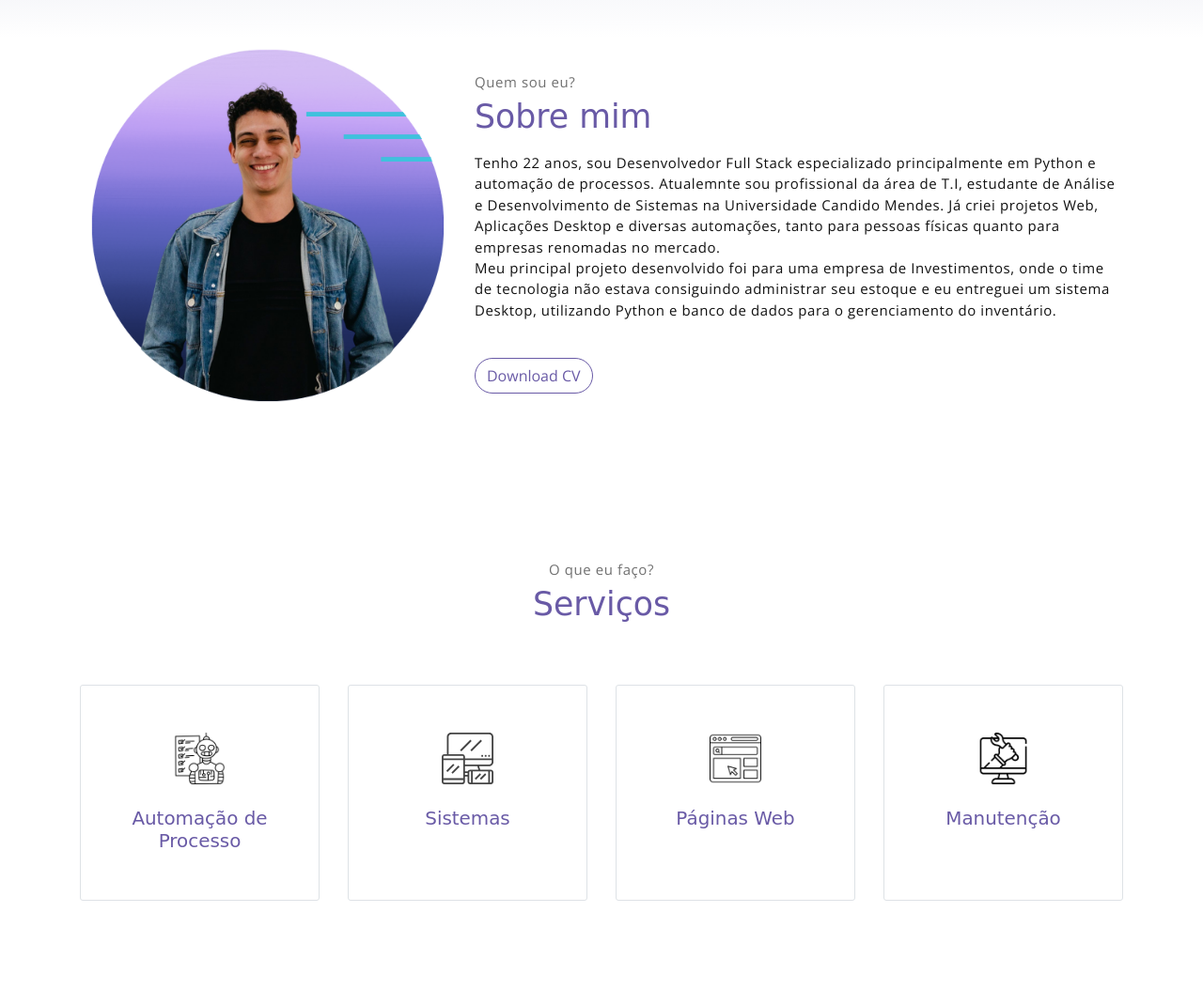
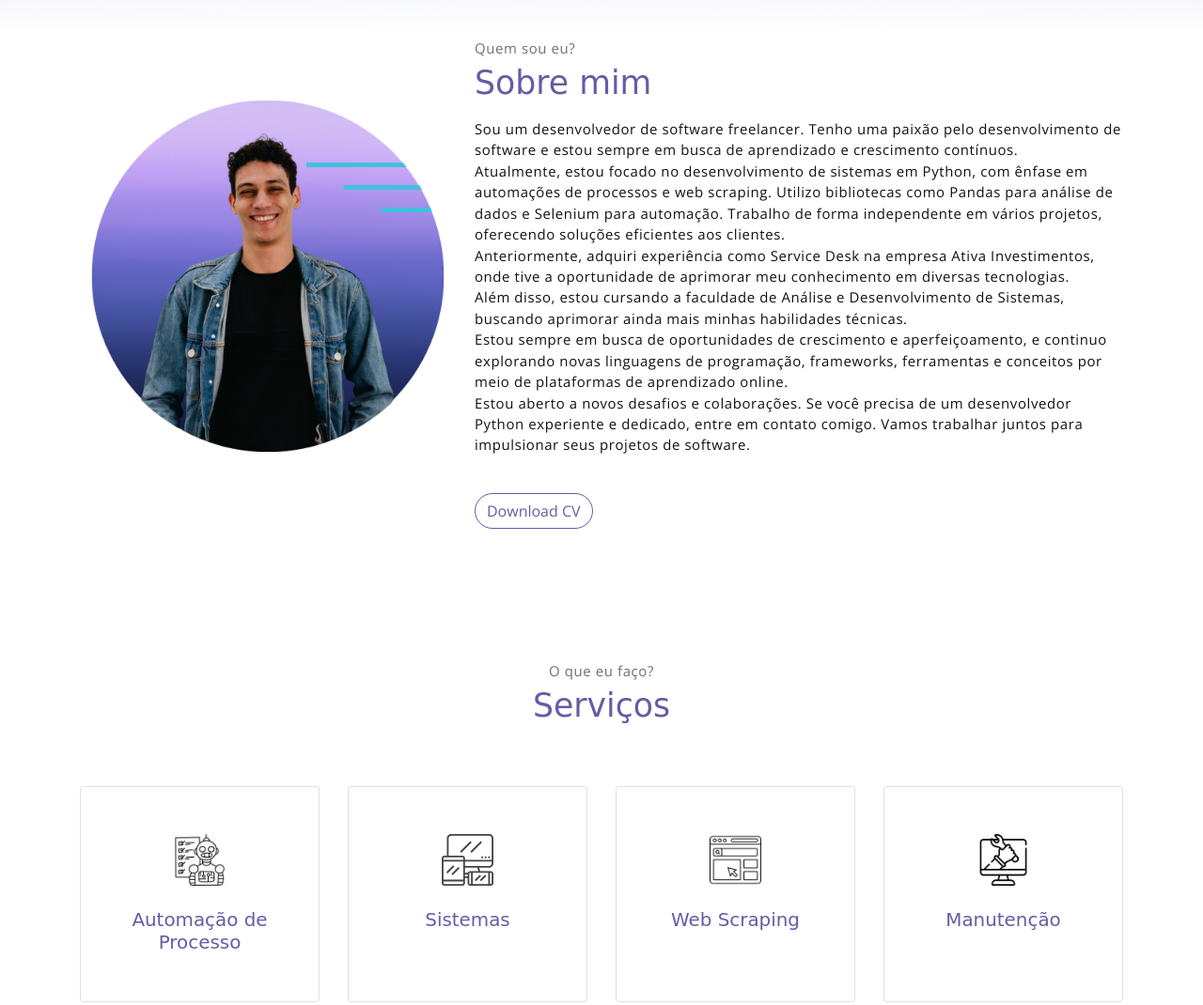
Before and after one commit to natancordeiro/portifolio, a plain HTML site: page index.html in a window 1280 px wide. Shown: the part 760-1830 px from the top of the page at 94% size. Drawn offline with nearby package versions, Linux system fonts and the light colour scheme; a web font is replaced by a local one.

Commit message:
atualização

```diff
--- a/index.html
+++ b/index.html
@@ -72,10 +72,14 @@
                     <p class="section-subtitle">Quem sou eu? </p>
                     <h2 class="section-title mb-3">Sobre mim</h2>
                     <p>
-                        Tenho 22 anos, sou Desenvolvedor Full Stack especializado principalmente em Python e automação de processos. Atualemnte sou profissional da área de T.I, estudante de Análise e Desenvolvimento de Sistemas na Universidade Candido Mendes. Já criei projetos Web, Aplicações Desktop e diversas automações, tanto para pessoas físicas quanto para empresas renomadas no mercado.
-                        <br>Meu principal projeto desenvolvido foi para uma empresa de Investimentos, onde o time de tecnologia não estava consiguindo administrar seu estoque e eu entreguei um sistema Desktop, utilizando Python e banco de dados para o gerenciamento do inventário.
+                        Sou um desenvolvedor de software freelancer. Tenho uma paixão pelo desenvolvimento de software e estou sempre em busca de aprendizado e crescimento contínuos.
+                        <br>Atualmente, estou focado no desenvolvimento de sistemas em Python, com ênfase em automações de processos e web scraping. Utilizo bibliotecas como Pandas para análise de dados e Selenium para automação. Trabalho de forma independente em vários projetos, oferecendo soluções eficientes aos clientes.
+                        <br>Anteriormente, adquiri experiência como Service Desk na empresa Ativa Investimentos, onde tive a oportunidade de aprimorar meu conhecimento em diversas tecnologias.
+                        <br>Além disso, estou cursando a faculdade de Análise e Desenvolvimento de Sistemas, buscando aprimorar ainda mais minhas habilidades técnicas.
+                        <br>Estou sempre em busca de oportunidades de crescimento e aperfeiçoamento, e continuo explorando novas linguagens de programação, frameworks, ferramentas e conceitos por meio de plataformas de aprendizado online.
+                        <br>Estou aberto a novos desafios e colaborações. Se você precisa de um desenvolvedor Python experiente e dedicado, entre em contato comigo. Vamos trabalhar juntos para impulsionar seus projetos de software.
                     </p>
-                    <a href="../NatanCordeiroCV.pdf" download="../NatanCordeiroDV.pdf"><button class="btn-rounded btn btn-outline-primary mt-4">Download CV</button></a>
+                    <a href="./NatanCordeiroCV.pdf" download="./NatanCordeiroDV.pdf"><button class="btn-rounded btn btn-outline-primary mt-4">Download CV</button></a>
                 </div>
             </div><!-- end of about wrapper -->
         </div><!-- end of container -->
@@ -110,8 +114,8 @@
                     <div class="service-card">
                         <div class="body">
                             <img src="assets/imgs/website.png" alt="Download free bootstrap 4 landing page, free boootstrap 4 templates, Download free bootstrap 4.1 landing page, free boootstrap 4.1.1 templates, meyawo Landing page" class="icon">
-                            <h6 class="title">Páginas Web</h6>
-                            <p class="subtitle">Páginas Web ao Web Site completo. Landing Pages, E-Commerces, também utilizamos Wordpress e Shopfy.</p>
+                            <h6 class="title">Web Scraping</h6>
+                            <p class="subtitle">Raspagem de dados de Websites diversos, extração de dados para banco de dados, planilhas, etc.</p>
                         </div>
                     </div>
                 </div>
@@ -252,7 +256,7 @@
     <!-- footer -->
     <div class="container">
         <footer class="footer">
-            <p class="mb-0">Copyright <script>document.write(new Date().getFullYear())</script> &copy; <a href="http://www.devcrud.com">NatanCordeiro</a></p>
+            <p class="mb-0">Copyright <script>document.write(new Date().getFullYear())</script> &copy; <a href="http://www.devcrud.com">Natan Cordeiro</a></p>
             <div class="social-links text-right m-auto ml-sm-auto">
                 <a href="https://www.linkedin.com/in/natan-cordeiro/" target="_blank" class="link"><i class="ti-linkedin"></i></a>
                 <a href="https://github.com/natancordeiro" target="_blank" class="link"><i class="ti-github"></i></a>
```
Also changed, not shown: 1 other file.
